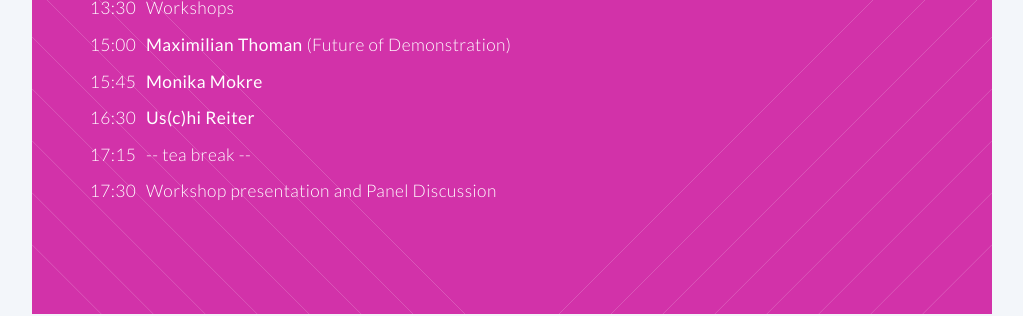
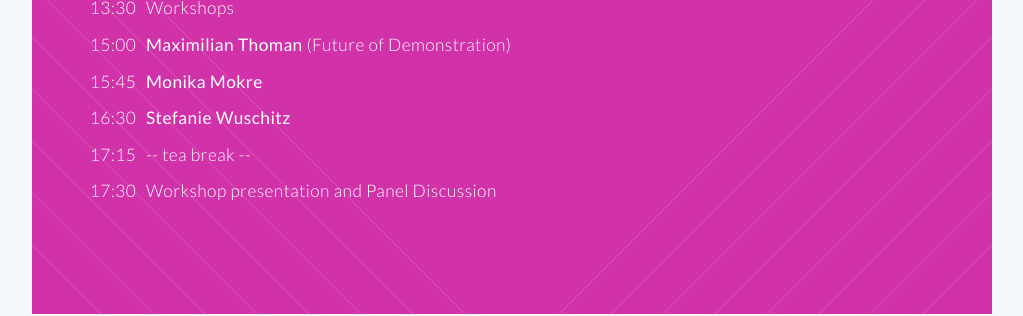
Before and after one commit to supergraph/pop-2017, a Jekyll site: the page built from index.html, in a window 1280 px wide and 900 px high, scrolled down 1579 px. Shown: the part 153-469 px from the top of the window, without its empty margins (128-1151 px from the left). Built offline with Jekyll 4.4.1, drawn with Linux system fonts in a browser that asks for light colours.

Commit message:
Update speakers

```diff
--- a/index.html
+++ b/index.html
@@ -51,7 +51,7 @@ The symposium is composed of practitioners and theorists from a diverse backgrou
 </tr><tr>
 <th>15:45</th><td style="padding: 4px 4px;"><strong>Monika Mokre</strong></td>
 </tr><tr>
-<th>16:30</th><td style="padding: 4px 4px;"><strong>Us(c)hi Reiter</strong></td>
+<th>16:30</th><td style="padding: 4px 4px;"><strong>Stefanie Wuschitz</strong></td>
 </tr><tr>
 <th>17:15</th><td style="padding: 4px 4px;">-- tea break --</td>
 </tr><tr>
```
